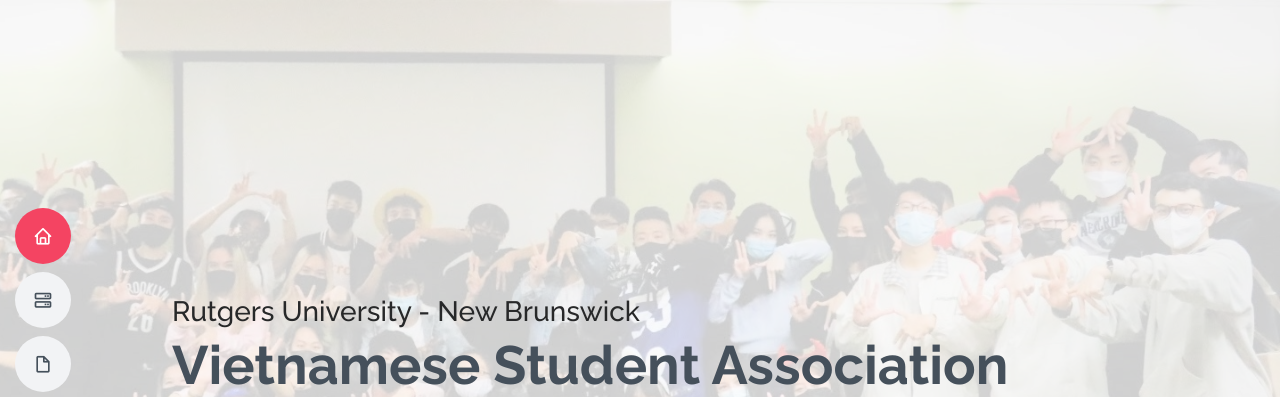
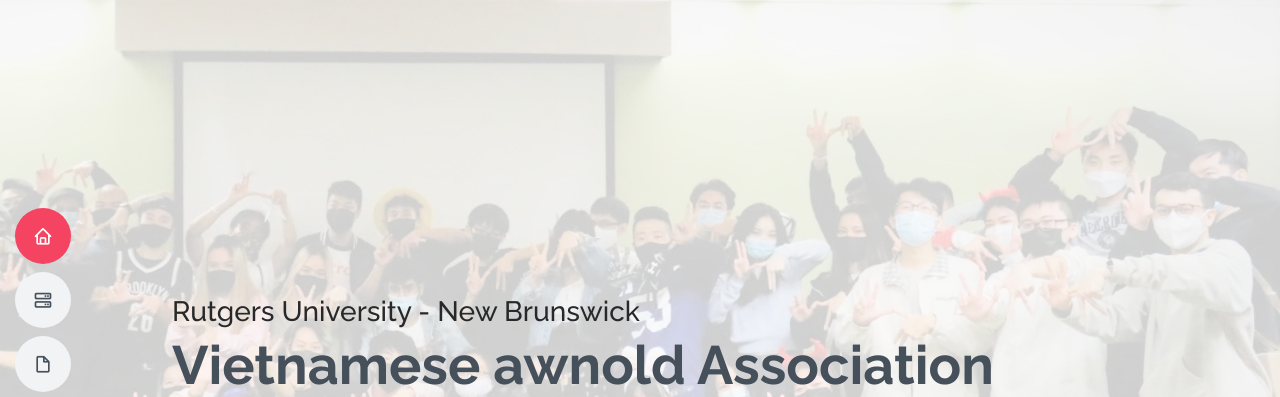
Before and after one commit to rutgers-vsa/rutgers-vsa.github.io, a plain HTML site: page index.html in a window 1280 px wide. Shown: the top 397 px of the page. Drawn offline with nearby package versions, Linux system fonts and the light colour scheme.

Commit message:
Update index.html
penis

```diff
--- a/index.html
+++ b/index.html
@@ -60,7 +60,7 @@
   <section id="hero" class="d-flex flex-column justify-content-center">
     <div class="container" data-aos="zoom-in" data-aos-delay="100">
       <h3>Rutgers University - New Brunswick</h3>
-      <h1>Vietnamese Student Association</h1>
+      <h1>Vietnamese awnold Association</h1>
       <p>Advocating for <span class="typed" data-typed-items="Education, Awareness, Service, Family"></span></p>
       <div class="social-links">
         <a href="#" class="facebook"><i class="bx bxl-facebook"></i></a>
```
